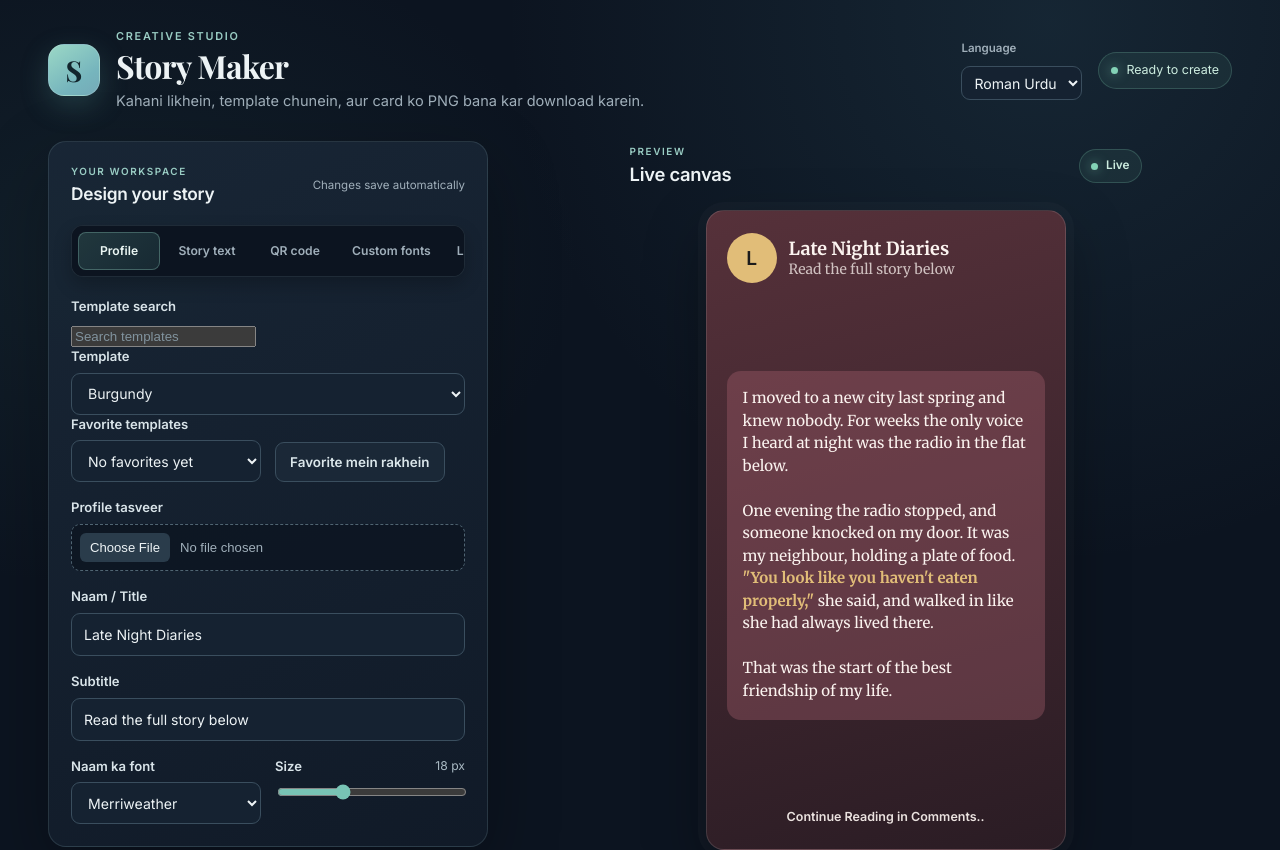
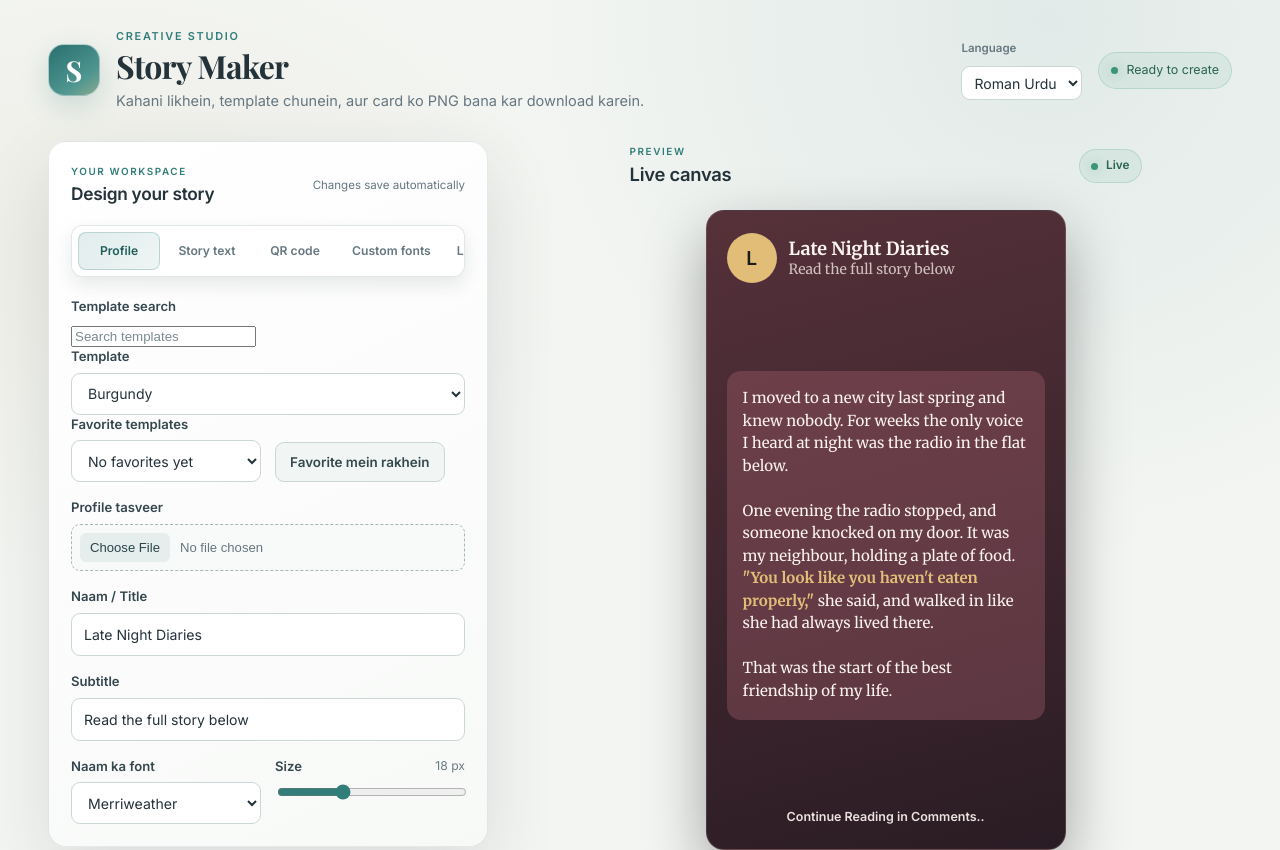
Before and after one commit to nomammali234-dot/story-card-maker, a plain HTML site: page index.html in a window 1280 px wide. Shown: the top 850 px of the page. Drawn offline with nearby package versions, Linux system fonts and the light colour scheme; a script that the page names is missing.

Commit message:
Use light backgrounds across the site interface
Co-authored-by: Copilot <223556219+Copilot@users.noreply.github.com>

```diff
--- a/css/style.css
+++ b/css/style.css
@@ -1,15 +1,15 @@
 :root {
-  color-scheme: dark;
-  --pg: #0c1420;
-  --panel: rgba(20, 31, 45, .94);
-  --field: #152231;
-  --line: #344858;
-  --ink: #edf3f5;
-  --muted: #a0afba;
-  --accent: #78c4b5;
-  --accent-strong: #579f9a;
-  --mint: #83d2b6;
-  --shadow: 0 24px 70px rgba(0, 0, 0, .28);
+  color-scheme: light;
+  --pg: #f3f5f2;
+  --panel: rgba(255, 255, 255, .94);
+  --field: #ffffff;
+  --line: #d5dfdd;
+  --ink: #24323a;
+  --muted: #667780;
+  --accent: #317d79;
+  --accent-strong: #246863;
+  --mint: #3b9678;
+  --shadow: 0 24px 70px rgba(37, 53, 60, .12);
 }
 
 * { box-sizing: border-box; }
@@ -19,8 +19,8 @@ body {
   min-width: 320px;
   margin: 0;
   background:
-    radial-gradient(ellipse at 82% 2%, rgba(72, 131, 153, .16), transparent 34rem),
-    radial-gradient(ellipse at 8% 24%, rgba(58, 112, 111, .12), transparent 30rem),
+    radial-gradient(ellipse at 82% 2%, rgba(97, 158, 162, .12), transparent 34rem),
+    radial-gradient(ellipse at 8% 24%, rgba(196, 174, 133, .1), transparent 30rem),
     var(--pg);
   color: var(--ink);
   font-family: Inter, "Segoe UI", system-ui, sans-serif;
@@ -43,11 +43,11 @@ body {
   flex: none;
   display: grid;
   place-items: center;
-  border: 1px solid rgba(255, 255, 255, .16);
+  border: 1px solid rgba(255, 255, 255, .5);
   border-radius: 16px;
-  background: linear-gradient(145deg, #9bd8c6, #76b5bd 68%, #75aab8);
-  box-shadow: 0 10px 28px rgba(91, 159, 154, .25);
-  color: #12252c;
+  background: linear-gradient(145deg, #286f70, #4f9690 68%, #8caa91);
+  box-shadow: 0 10px 28px rgba(49, 125, 121, .2);
+  color: #ffffff;
   font-family: "Playfair Display", Georgia, serif;
   font-size: 1.8rem;
   font-weight: 700;
@@ -56,7 +56,7 @@ body {
 .brand-copy { min-width: 0; }
 .eyebrow {
   margin: 0 0 3px;
-  color: #9acdc4;
+  color: #317d79;
   font-size: .68rem;
   font-weight: 700;
   letter-spacing: .16em;
@@ -82,10 +82,10 @@ h1 {
   align-items: center;
   gap: 8px;
   padding: 8px 12px;
-  border: 1px solid rgba(131, 210, 182, .22);
+  border: 1px solid rgba(59, 150, 120, .2);
   border-radius: 999px;
-  background: rgba(131, 210, 182, .08);
-  color: #ccecdf;
+  background: rgba(59, 150, 120, .08);
+  color: #28644f;
   font-size: .78rem;
   white-space: nowrap;
 }
@@ -95,7 +95,7 @@ h1 {
   height: 7px;
   border-radius: 50%;
   background: var(--mint);
-  box-shadow: 0 0 12px rgba(131, 210, 182, .65);
+  box-shadow: 0 0 12px rgba(59, 150, 120, .45);
 }
 
 .app {
@@ -111,9 +111,9 @@ h1 {
 .panel {
   min-width: 0;
   padding: 22px;
-  border: 1px solid rgba(151, 181, 190, .17);
+  border: 1px solid rgba(66, 94, 95, .13);
   border-radius: 18px;
-  background: linear-gradient(155deg, rgba(25, 39, 54, .97), rgba(17, 27, 40, .97));
+  background: linear-gradient(155deg, rgba(255, 255, 255, .98), rgba(247, 249, 247, .98));
   box-shadow: var(--shadow);
 }
 
@@ -141,9 +141,9 @@ h1 {
   margin: 0 0 20px;
   padding: 5px;
   overflow-x: auto;
-  border: 1px solid rgba(151, 181, 190, .14);
+  border: 1px solid rgba(72, 101, 100, .14);
   border-radius: 11px;
-  background: rgba(10, 18, 28, .72);
+  background: rgba(239, 243, 241, .92);
   scrollbar-width: thin;
 }
 
@@ -161,9 +161,9 @@ h1 {
 }
 
 .tabs button[aria-selected=true] {
-  background: linear-gradient(135deg, rgba(120, 196, 181, .2), rgba(87, 159, 154, .16));
-  color: #eaf6f3;
-  box-shadow: inset 0 0 0 1px rgba(145, 207, 194, .28);
+  background: linear-gradient(135deg, rgba(49, 125, 121, .14), rgba(87, 159, 154, .1));
+  color: #205e5a;
+  box-shadow: inset 0 0 0 1px rgba(49, 125, 121, .16);
 }
 
 .tool-toolbar {
@@ -176,15 +176,15 @@ h1 {
   margin: 0 0 20px;
   padding: 6px;
   overflow-x: auto;
-  border: 1px solid rgba(151, 181, 190, .14);
+  border: 1px solid rgba(72, 101, 100, .16);
   border-radius: 12px;
-  background: #0c1420;
-  box-shadow: 0 8px 18px rgba(0, 0, 0, .22);
+  background: #ffffff;
+  box-shadow: 0 8px 18px rgba(37, 53, 60, .1);
   scrollbar-width: thin;
 }
 
 .tool-toolbar::-webkit-scrollbar { height: 5px; }
-.tool-toolbar::-webkit-scrollbar-thumb { border-radius: 999px; background: rgba(131, 196, 185, .42); }
+.tool-toolbar::-webkit-scrollbar-thumb { border-radius: 999px; background: rgba(49, 125, 121, .38); }
 .tool-button {
   flex: 0 0 auto;
   min-width: 82px;
@@ -201,11 +201,11 @@ h1 {
   white-space: normal;
 }
 
-.tool-button:hover { border-color: rgba(145, 207, 194, .24); }
+.tool-button:hover { border-color: rgba(49, 125, 121, .2); }
 .tool-button[aria-current="page"] {
-  border-color: rgba(145, 207, 194, .32);
-  background: linear-gradient(135deg, rgba(120, 196, 181, .2), rgba(87, 159, 154, .16));
-  color: #eaf6f3;
+  border-color: rgba(49, 125, 121, .24);
+  background: linear-gradient(135deg, rgba(49, 125, 121, .14), rgba(87, 159, 154, .1));
+  color: #205e5a;
 }
 
 .section-title[id], .fields[role="tabpanel"], #toolStoryText { scroll-margin-top: 200px; }
@@ -217,14 +217,14 @@ h1 {
 label {
   display: block;
   margin-bottom: 6px;
-  color: #d9e4e9;
+  color: #35474e;
   font-size: .82rem;
   font-weight: 600;
 }
 
 label output {
   float: right;
-  color: #aabac4;
+  color: #6b7b80;
   font-size: .76rem;
   font-weight: 500;
 }
@@ -233,7 +233,7 @@ input[type=text], input[type=number], input[type=datetime-local], select, textar
   width: 100%;
   min-height: 42px;
   padding: 10px 12px;
-  border: 1px solid #3a4e5e;
+  border: 1px solid #cbd7d7;
   border-radius: 9px;
   outline: none;
   background: var(--field);
@@ -244,12 +244,12 @@ input[type=text], input[type=number], input[type=datetime-local], select, textar
 }
 
 textarea { min-height: 170px; resize: vertical; line-height: 1.55; }
-input::placeholder, textarea::placeholder { color: #81939e; }
-input:hover, select:hover, textarea:hover { border-color: #58717d; }
+input::placeholder, textarea::placeholder { color: #7b8b91; }
+input:hover, select:hover, textarea:hover { border-color: #8aa8a6; }
 input:focus, select:focus, textarea:focus {
   border-color: var(--accent);
-  background: #192a38;
-  box-shadow: 0 0 0 3px rgba(120, 196, 181, .17);
+  background: #ffffff;
+  box-shadow: 0 0 0 3px rgba(49, 125, 121, .15);
 }
 
 input[type=range] { width: 100%; accent-color: var(--accent); cursor: pointer; }
@@ -257,7 +257,7 @@ input[type=color] {
   width: 100%;
   height: 42px;
   padding: 4px;
-  border: 1px solid #3a4e5e;
+  border: 1px solid #cbd7d7;
   border-radius: 9px;
   background: var(--field);
   cursor: pointer;
@@ -267,9 +267,9 @@ input[type=file] {
   width: 100%;
   min-height: 42px;
   padding: 8px;
-  border: 1px dashed #506573;
+  border: 1px dashed #a5b8b7;
   border-radius: 9px;
-  background: rgba(11, 19, 29, .62);
+  background: rgba(248, 250, 249, .96);
   color: var(--muted);
   font-size: .82rem;
 }
@@ -279,14 +279,14 @@ input[type=file]::file-selector-button {
   padding: 7px 10px;
   border: 0;
   border-radius: 6px;
-  background: #2a3c4b;
-  color: var(--ink);
+  background: #e5eeec;
+  color: #29444a;
   font: inherit;
   cursor: pointer;
 }
 
 .help { margin: 6px 0 0; color: var(--muted); font-size: .76rem; line-height: 1.5; }
-.checkbox { display: flex; align-items: center; gap: 9px; color: #d9e4e9; font-size: .84rem; }
+.checkbox { display: flex; align-items: center; gap: 9px; color: #35474e; font-size: .84rem; }
 .checkbox input { width: 16px; height: 16px; accent-color: var(--accent); }
 .inline-buttons { display: flex; flex-wrap: wrap; gap: 9px; }
 .align-end { display: flex; align-items: end; }
@@ -294,11 +294,11 @@ input[type=file]::file-selector-button {
 button {
   min-height: 40px;
   padding: 9px 14px;
-  border: 1px solid rgba(170, 221, 210, .42);
+  border: 1px solid rgba(39, 107, 103, .32);
   border-radius: 9px;
-  background: linear-gradient(135deg, #91d2c0, #78b9be);
-  box-shadow: 0 6px 18px rgba(83, 151, 148, .2);
-  color: #14262d;
+  background: linear-gradient(135deg, #327e79, #4f9690);
+  box-shadow: 0 6px 18px rgba(49, 125, 121, .18);
+  color: #ffffff;
   font: inherit;
   font-size: .84rem;
   font-weight: 700;
@@ -310,10 +310,10 @@ button:hover:not(:disabled) { transform: translateY(-1px); filter: brightness(1.
 button:active:not(:disabled) { transform: translateY(0); }
 button:disabled { opacity: .46; cursor: not-allowed; box-shadow: none; }
 button.ghost {
-  border-color: #3a4e5e;
-  background: rgba(28, 42, 56, .88);
+  border-color: #cad7d6;
+  background: #f1f5f4;
   box-shadow: none;
-  color: #dbe7eb;
+  color: #34494e;
   font-weight: 600;
 }
 
@@ -325,9 +325,9 @@ button.ghost {
   display: grid;
   gap: 9px;
   padding: 14px;
-  border: 1px solid rgba(120, 196, 181, .24);
+  border: 1px solid rgba(49, 125, 121, .2);
   border-radius: 12px;
-  background: linear-gradient(145deg, rgba(84, 157, 153, .12), rgba(28, 42, 56, .72));
+  background: linear-gradient(145deg, rgba(49, 125, 121, .08), rgba(238, 244, 241, .95));
 }
 
 .ai-tool p { margin: 0; }
@@ -336,10 +336,10 @@ button.ghost {
   width: fit-content;
   align-items: center;
   padding: 9px 13px;
-  border: 1px solid rgba(170, 221, 210, .42);
+  border: 1px solid rgba(39, 107, 103, .32);
   border-radius: 9px;
-  background: linear-gradient(135deg, #91d2c0, #78b9be);
-  color: #14262d;
+  background: linear-gradient(135deg, #327e79, #4f9690);
+  color: #ffffff;
   font-size: .84rem;
   font-weight: 700;
   text-decoration: none;
@@ -348,7 +348,7 @@ button.ghost {
 .button-link:hover { filter: brightness(1.08); }
 .confirm-box p { margin: 0 0 2px; }
 .section-title { margin: 4px 0 0; font-size: .95rem; }
-.fields hr { width: 100%; border: 0; border-top: 1px solid rgba(151, 181, 190, .18); }
+.fields hr { width: 100%; border: 0; border-top: 1px solid rgba(72, 101, 100, .16); }
 
 .scheduled-list { display: grid; gap: 8px; margin: 0; padding: 0; list-style: none; }
 .scheduled-list li {
@@ -357,15 +357,15 @@ button.ghost {
   justify-content: space-between;
   gap: 10px;
   padding: 10px;
-  border: 1px solid rgba(151, 181, 190, .18);
+  border: 1px solid rgba(72, 101, 100, .16);
   border-radius: 9px;
-  background: rgba(13, 22, 32, .62);
-  color: #d9e4e9;
+  background: rgba(248, 250, 249, .96);
+  color: #35474e;
   font-size: .8rem;
 }
 
 .scheduled-list button { flex: none; }
-:focus-visible { outline: 3px solid #93d1c2; outline-offset: 3px; }
+:focus-visible { outline: 3px solid #317d79; outline-offset: 3px; }
 
 .stage {
   position: sticky;
@@ -387,10 +387,10 @@ button.ghost {
   align-items: center;
   gap: 8px;
   padding: 7px 11px;
-  border: 1px solid rgba(131, 210, 182, .22);
+  border: 1px solid rgba(59, 150, 120, .2);
   border-radius: 999px;
-  background: rgba(131, 210, 182, .08);
-  color: #ccecdf;
+  background: rgba(59, 150, 120, .08);
+  color: #28644f;
   font-size: .74rem;
   font-weight: 600;
 }
@@ -478,11 +478,11 @@ button.ghost {
 .language-switch select { min-height: 34px; padding: 5px 8px; }
 .header-status { margin-left: 0; }
 .layer-list { display: grid; gap: 7px; }
-.layer-row { display: flex; align-items: center; justify-content: space-between; gap: 12px; padding: 7px 9px; border: 1px solid var(--line); border-radius: 10px; background: rgba(255,255,255,.035); }
+.layer-row { display: flex; align-items: center; justify-content: space-between; gap: 12px; padding: 7px 9px; border: 1px solid var(--line); border-radius: 10px; background: rgba(255,255,255,.76); }
 .layer-actions { display: flex; gap: 6px; }
 .layer-actions button { padding: 5px 8px; font-size: .78rem; }
 
-.dragging { box-shadow: 0 0 0 3px rgba(120, 196, 181, .72); }
+.dragging { box-shadow: 0 0 0 3px rgba(49, 125, 121, .5); }
 .head { display: flex; align-items: center; gap: 12px; }
 .avatar {
   width: 50px;
@@ -506,7 +506,7 @@ button.ghost {
 
 .bar { display: flex; flex-wrap: wrap; justify-content: center; gap: 9px; }
 .status { min-height: 20px; margin: 0; color: var(--muted); font-size: .78rem; text-align: center; }
-.warn { color: #ffd285; }
+.warn { color: #9a5a16; }
 
 @media (max-width: 900px) {
   .app { grid-template-columns: minmax(0, 440px) minmax(0, 1fr); gap: 22px; }
--- a/index.html
+++ b/index.html
@@ -5,9 +5,9 @@
 <meta name="viewport" content="width=device-width, initial-scale=1">
 <title>Story Maker</title>
 <meta name="description" content="Design polished story cards and carousel posts with custom fonts, backgrounds, stickers, and export sizes.">
-<meta name="theme-color" content="#0c1420">
+<meta name="theme-color" content="#f3f5f2">
 <link rel="stylesheet" href="https://fonts.googleapis.com/css2?family=Inter:wght@400;600&family=Lora:wght@400;700&family=Merriweather:wght@400;700&family=Playfair+Display:wght@500;700&family=Poppins:wght@400;600&family=Roboto+Slab:wght@400;700&display=swap">
-<link rel="stylesheet" href="css/style.css?v=professional-palette-1">
+<link rel="stylesheet" href="css/style.css?v=light-site-background-1">
 </head>
 <body>
 <header class="site-header">
```
